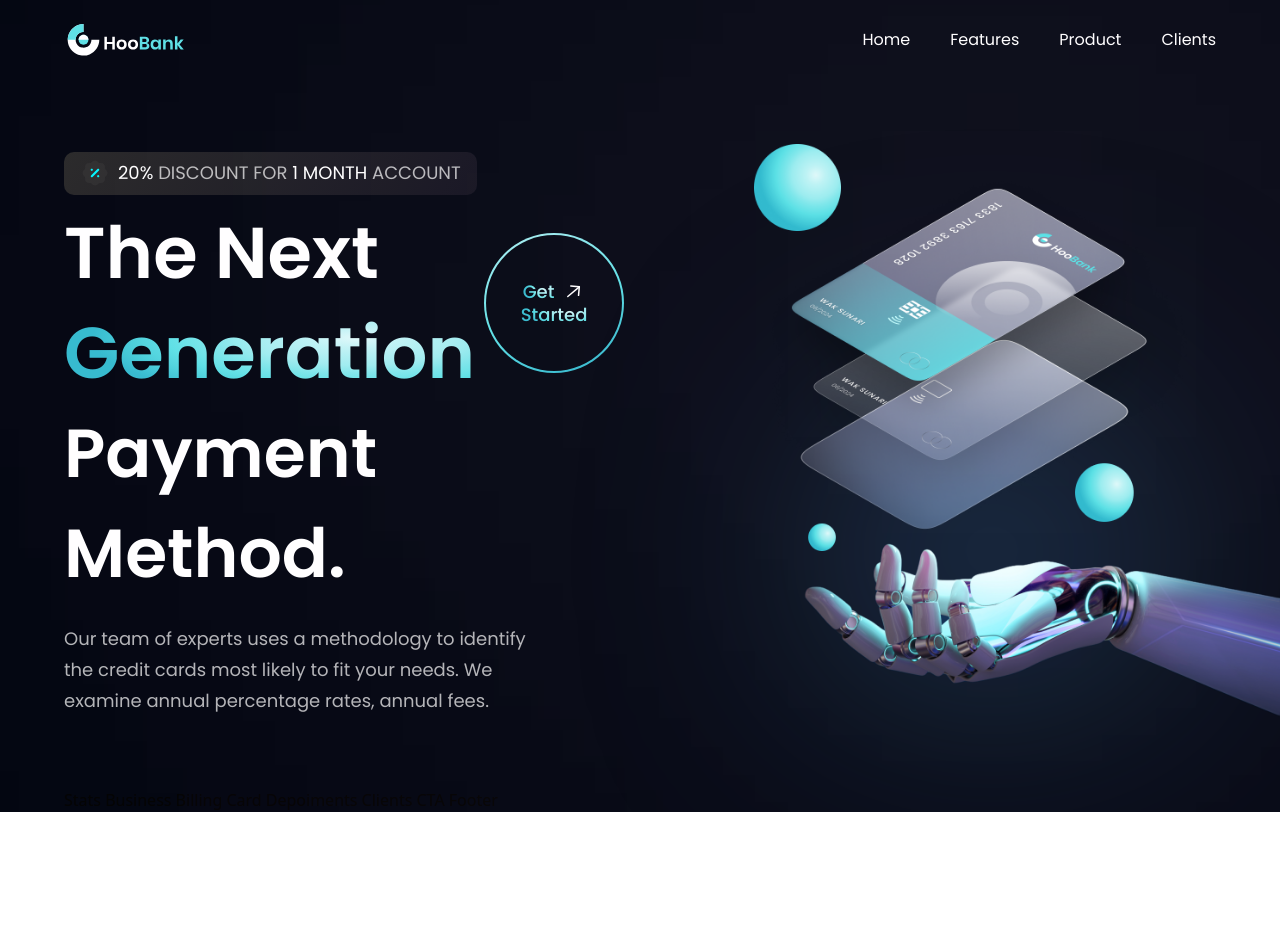
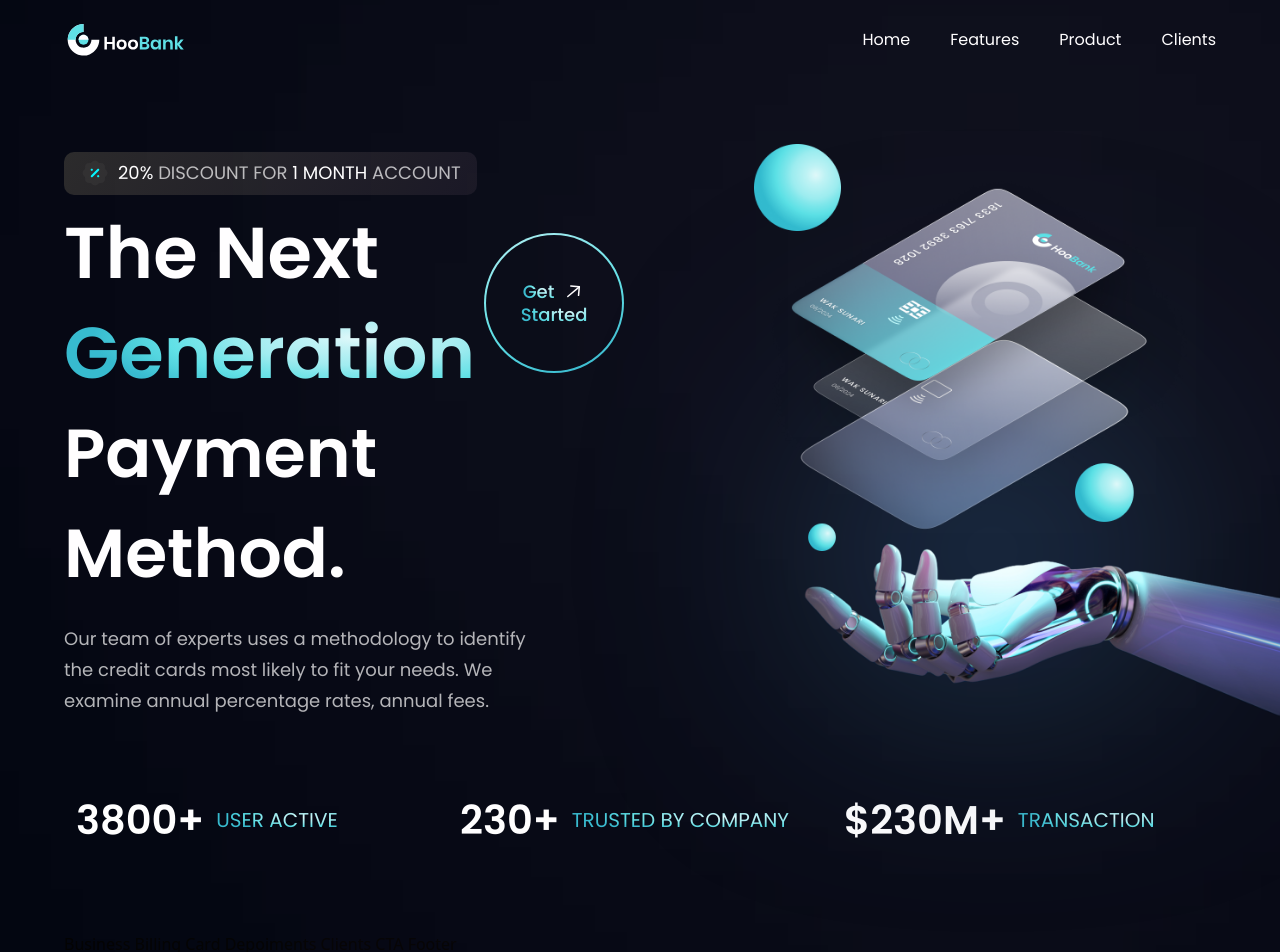
Before and after one commit to talitamunchen/modern-website, a React (Create React App) app: page / in a window 1280 px wide. Shown: the top 952 px of the page. Before the commit the page ends 812 px from the top, so only its background shows below. Built offline with nearby package versions, Linux system fonts and the light colour scheme; the HTML template or start-up script is replaced by a standard one.

Commit message:
Create Stats component and add to App.js

```diff
--- a/src/App.jsx
+++ b/src/App.jsx
@@ -1,5 +1,5 @@
 import styles from './style';
-import { MainContent, Navbar } from './components';
+import { MainContent, Navbar, Stats } from './components';
 
 function App() {
   return (
@@ -18,7 +18,7 @@
 
       <div className={`bg-primary ${styles.paddingX} ${styles.flexStart}`}>
         <div className={`${styles.boxWidth}`}>
-          Stats
+          <Stats />
           Business
           Billing
           Card
--- /dev/null
+++ b/src/components/Stats.jsx
@@ -0,0 +1,26 @@
+import styles from "../style"
+import { stats } from "../constants"
+
+function Stats() {
+  return (
+    <section
+      className={`${styles.flexCenter} flex-row flex-wrap sm:mb-20 mb-6`}
+    >
+      {stats.map((stat) => (
+        <div
+          key={stat.id}
+          className={`flex-1 flex justify-start items-center flex-row m-3`}
+        >
+          <h4 className="font-poppins font-semibold xs:text-[40px] text-[30px] xs:leading[50px] leading-[40px] text-white">
+            {stat.value}
+          </h4>
+          <p className="font-poppins font-normal xs:text-[20px] text-[15px] xs:leading[25px] leading-[20px] text-white text-gradient uppercase ml-3">
+            {stat.title}
+          </p>
+        </div>
+      ))}
+    </section>
+  )
+}
+
+export default Stats
--- a/src/components/index.js
+++ b/src/components/index.js
@@ -1,7 +1,9 @@
 import Navbar from "./Navbar";
 import MainContent from "./MainContent";
+import Stats from "./Stats";
 
 export {
   Navbar,
   MainContent,
+  Stats
 };
```
